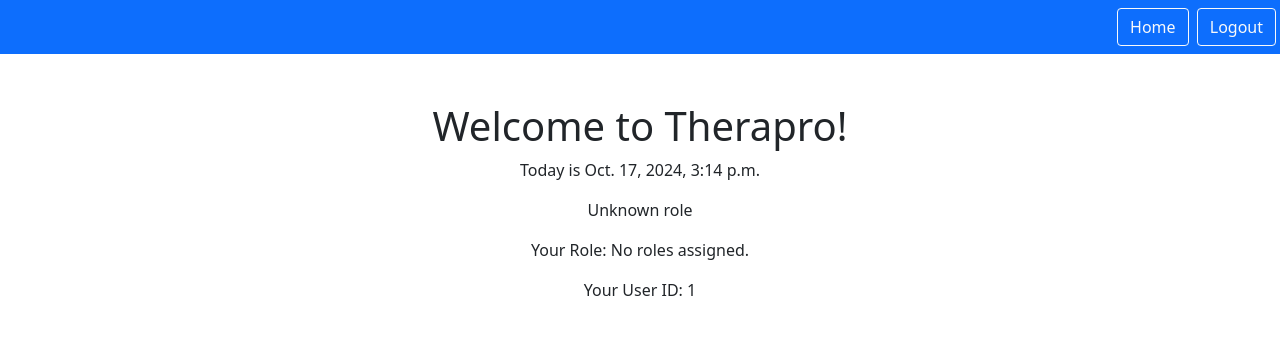
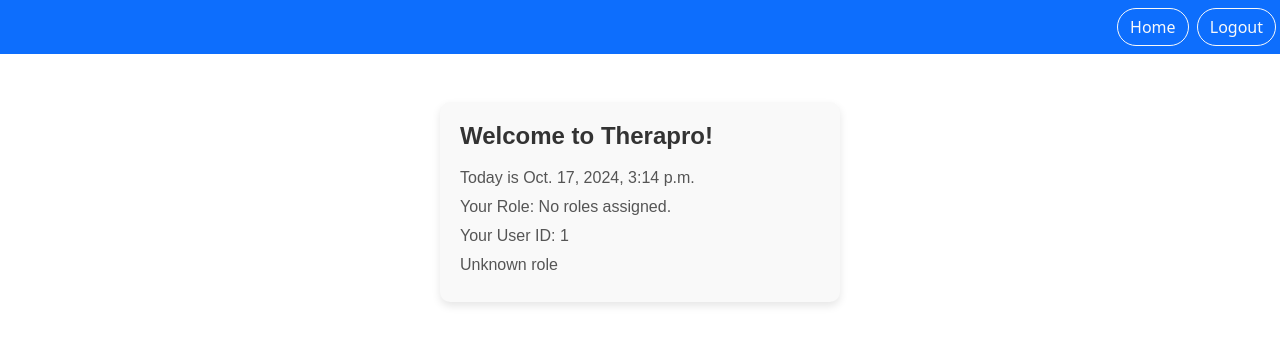
Before and after one commit to APC-SoCIT/APC-2024-2025-T1-03-Occupational-Therapy-Clinic, a Django app: page /welcome/ in a window 1280 px wide. Shown: the top 345 px of the page. Run offline with Django 3.2, Linux system fonts and the light colour scheme; a user stored in the database is signed in.

Commit message:
added some front end to the portal side as per #2

```diff
--- a/O4P/O4P/settings.py
+++ b/O4P/O4P/settings.py
@@ -124,4 +124,7 @@ USE_TZ = True
 # https://docs.djangoproject.com/en/3.0/howto/static-files/
 
 STATIC_URL = '/static/'
+STATICFILES_DIRS = [
+    os.path.join(BASE_DIR, 'static'),
+]
 LOGIN_REDIRECT_URL = '/welcome'
--- a/O4P/accounts/templates/accounts/welcome.html
+++ b/O4P/accounts/templates/accounts/welcome.html
@@ -4,6 +4,14 @@
     <body>
         <h1>Welcome to Therapro!</h1>
         <p>Today is {{ today }}</p>
+        <p>Your Role:
+            {% for group in request.user.groups.all %}
+                {{ group.name }}{% if not forloop.last %}, {% endif %}
+            {% empty %}
+                No roles assigned.
+            {% endfor %}
+        </p>
+        <p>Your User ID: {{ request.user.id }}</p>
         {% if is_patient %}
             {% if patient %}
                 <a href="{% url 'patients.details' pk=patient.id %}" class="btn btn-primary">View My Details</a>
@@ -15,15 +23,5 @@
         {% else %}
             <p>Unknown role</p>
         {% endif %}
-
-
-        <p>Your Role:
-            {% for group in request.user.groups.all %}
-                {{ group.name }}{% if not forloop.last %}, {% endif %}
-            {% empty %}
-                No roles assigned.
-            {% endfor %}
-        </p>
-        <p>Your User ID: {{ request.user.id }}</p>
     </body>
 {% endblock %}
--- a/O4P/patients/views.py
+++ b/O4P/patients/views.py
@@ -64,13 +64,15 @@ class PatientsUpdateView(LoginRequiredMixin, UserRoleMixin, UserPassesTestMixin,
     form_class = PatientInformationForm
 
     def test_func(self):
-        return self.request.user.groups.filter(name__in=['Therapist']).exists()
+        return self.request.user.groups.filter(name='Therapist').exists()
 
     def get_queryset(self):
         user = self.request.user
 
-        if user.groups.filter(name='Patient').exists():
+        if user and user.groups.filter(name='Patient').exists():
             raise PermissionDenied
+
+        return super().get_queryset()
 
 class PatientsDeleteView(LoginRequiredMixin, UserRoleMixin, DeleteView):
     model = PatientInformation
--- a/O4P/static/css/style_portal.css
+++ b/O4P/static/css/style_portal.css
@@ -0,0 +1,61 @@
+.container {
+  max-width: 400px;
+  margin: 0 auto;
+  padding: 20px;
+  background-color: #f9f9f9;
+  border-radius: 10px;
+  box-shadow: 0 4px 8px rgba(0, 0, 0, 0.1);
+  font-family: Arial, sans-serif;
+}
+
+.container h1 {
+  font-size: 24px;
+  font-weight: bold;
+  margin-bottom: 15px;
+  text-align: left;
+  color: #333;
+}
+
+.container h2 {
+  font-size: 20px;
+  font-weight: bold;
+  margin-bottom: 15px;
+  text-align: left;
+  color: #333;
+}
+
+.container p {
+  font-size: 16px;
+  margin: 5px 0;
+  color: #555;
+  text-align: left;
+}
+
+.container p span {
+  font-weight: bold;
+  color: #333;
+}
+
+
+h1 {
+    color: #007bff; /* Blue heading */
+    text-align: center;
+}
+
+p {
+    color: #333;
+}
+
+.btn {
+    border-radius: 20px;
+}
+
+.btn-secondary {
+    background-color: #009688; /* Teal button */
+    border-color: #009688;
+}
+
+.btn-danger {
+    background-color: #d9534f; /* Red button */
+    border-color: #d9534f;
+}
--- a/O4P/static/templates/base.html
+++ b/O4P/static/templates/base.html
@@ -2,7 +2,7 @@
 <html>
     <head>
         <link href="https://cdn.jsdelivr.net/npm/bootstrap@5.0.2/dist/css/bootstrap.min.css" rel="stylesheet" integrity="sha384-EVSTQN3/azprG1Anm3QDgpJLIm9Nao0Yz1ztcQTwFspd3yD65VohhpuuCOmLASjC" crossorigin="anonymous">
-        <link rel="stylesheet" type="text/css" href="{% static 'css/style.css' %}">
+        <link rel="stylesheet" type="text/css" href="{% static 'css/style_portal.css' %}">
         <title>Therapro</title>
     </head>
     <body>
--- a/O4P/static/templates/home_navbar.html
+++ b/O4P/static/templates/home_navbar.html
@@ -2,7 +2,7 @@
 <html>
     <head>
         <link href="https://cdn.jsdelivr.net/npm/bootstrap@5.0.2/dist/css/bootstrap.min.css" rel="stylesheet" integrity="sha384-EVSTQN3/azprG1Anm3QDgpJLIm9Nao0Yz1ztcQTwFspd3yD65VohhpuuCOmLASjC" crossorigin="anonymous">
-        <link rel="stylesheet" type="text/css" href="{% static 'css/style.css' %}">
+        <link rel="stylesheet" type="text/css" href="{% static 'css/style_website.css' %}">
         <title>Therapro</title>
     </head>
     <body>
```
Also changed, not shown: O4P/accounts/templates/accounts/login.html (+9 -4 lines), O4P/patients/templates/patients/patients_detail.html (+10 -6 lines), O4P/db.sqlite3.
